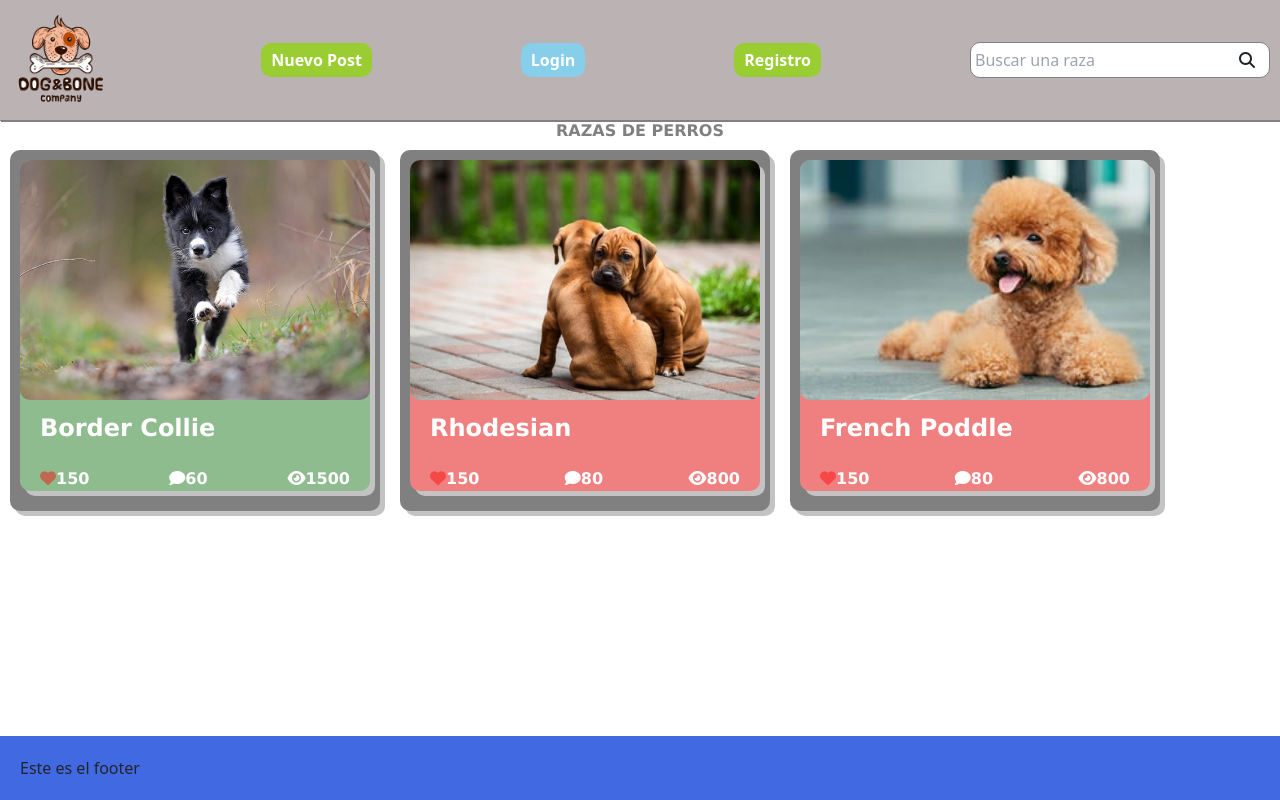
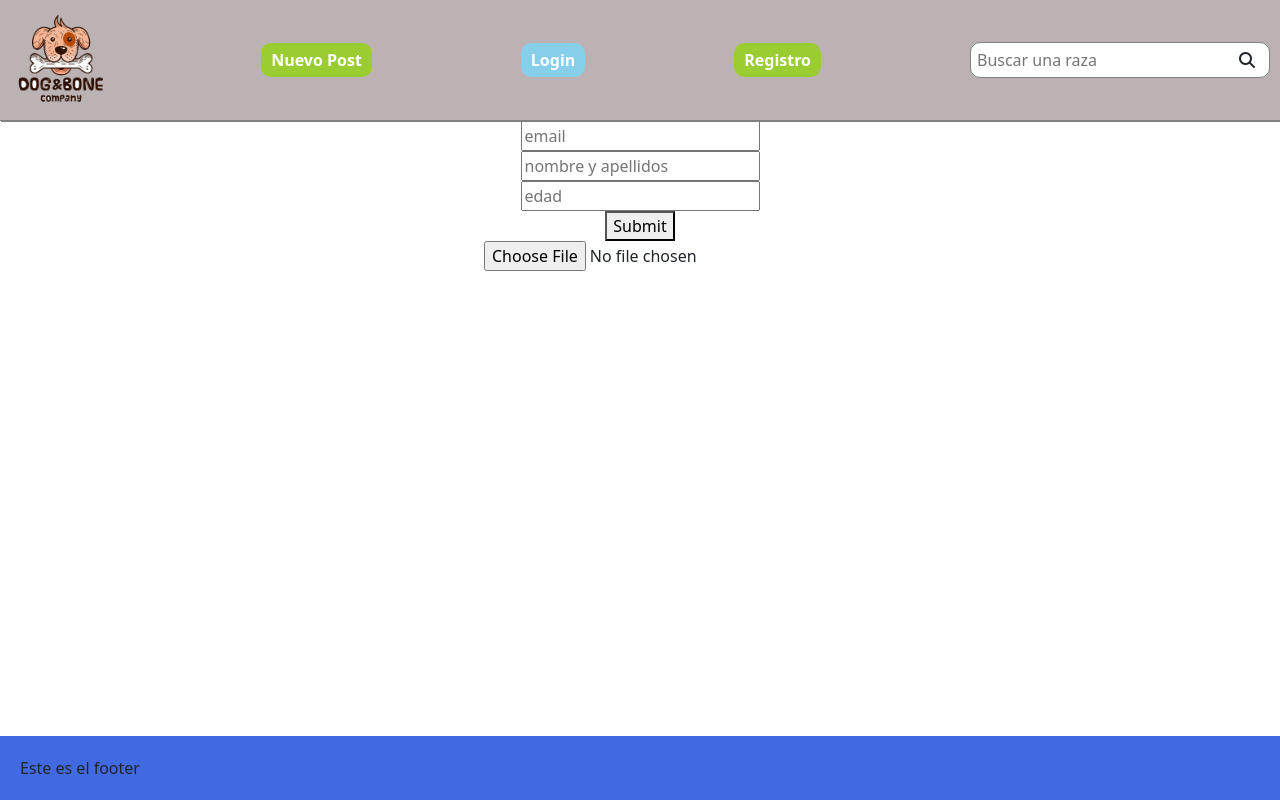
Before and after one commit to ABALO1989/webClase, a React (Create React App) app: page /contacto in a window 1280 px wide. Built offline with nearby package versions, Linux system fonts and the light colour scheme.

Commit message:
formularios con html

```diff
--- a/src/App.jsx
+++ b/src/App.jsx
@@ -7,6 +7,7 @@ import './styles/styles.css';
 import Layout from 'layouts/Layout';
 import BorderCollie from 'pages/borderCollie';
 import FrenchPoddle from 'pages/frenchPoddle';
+import Contacto from 'pages/contacto';
 
 
 
@@ -26,6 +27,9 @@ function App() {
             <Route path='/frenchPoddle'>
               <FrenchPoddle />
             </Route>
+            <Route path='/contacto'>
+              <Contacto />
+            </Route>
             <Route path='/'>
               <Index />
             </Route>
--- /dev/null
+++ b/src/pages/contacto.jsx
@@ -0,0 +1,18 @@
+import React from 'react'
+
+const Contacto = () => {
+    return (
+        <div>
+            <form>
+                <input type="email" placeholder='email'/>
+                <input type="text" placeholder='nombre y apellidos' required/>
+                <input type="number" max= {10} placeholder='edad' required/>
+                <button type='submit'>Submit</button>
+                <input type="file" />
+            </form>
+
+        </div>
+    )
+}
+
+export default Contacto
--- a/src/styles/styles.css
+++ b/src/styles/styles.css
@@ -1,8 +1,3 @@
-/* ./src/index.css */
-@tailwind base;
-@tailwind components;
-@tailwind utilities;
-
 
 body {
   margin: 0px;
@@ -207,3 +202,10 @@ h2{
   .boton2 {
     @apply border-2 border-blue-900 bg-green-200 text-gray-800 hover:bg-pink-500 rounded-lg shadow-lg;
   }
+
+  form {
+    display: flex;
+    flex-direction: column;
+    justify-content: center;
+    align-items: center;
+  }
```
Also changed, not shown: src/styles/stylessass.scss (deleted).
